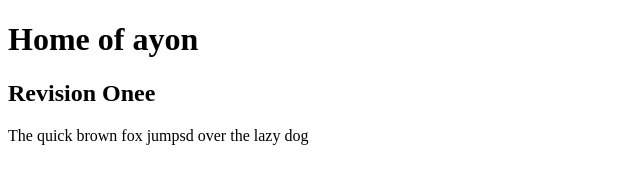
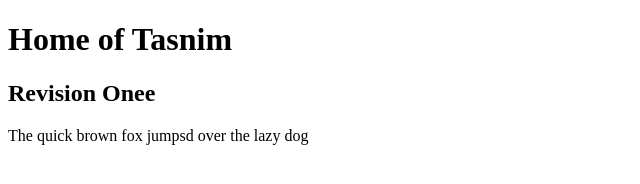
Before and after one commit to tanjim512/Background-colorr, a plain HTML site: page index.html in a window 1280 px wide. Shown: the whole page, without its empty margins (0-640 px from the left). Drawn offline with Linux system fonts and the light colour scheme.

Commit message:
yahoo branching

```diff
--- a/index.html
+++ b/index.html
@@ -6,7 +6,7 @@
 </head>
 <body>
 
-  <h1>Home of ayon</h1>
+  <h1>Home of Tasnim</h1>
   <h2>Revision Onee</h2>
   <p>The quick brown fox jumpsd over the lazy dog</p>
 
```
